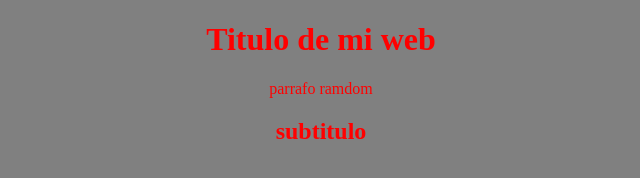
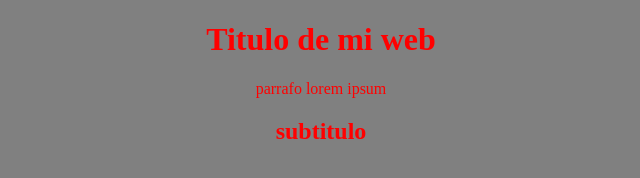
Before and after one commit to adler02/web, a plain HTML site: page index.html in a window 1280 px wide. Shown: the full height of the page, 319-959 px from the left. Drawn offline with Linux system fonts and the light colour scheme.

Commit message:
segundo cambio en index

```diff
--- a/index.html
+++ b/index.html
@@ -9,7 +9,7 @@
 </head>
 <body>
     <h1>Titulo de mi web</h1>
-    <p>parrafo ramdom</p>
+    <p>parrafo lorem ipsum</p>
     <h2>subtitulo</h2>
 </body>
 </html>
```
